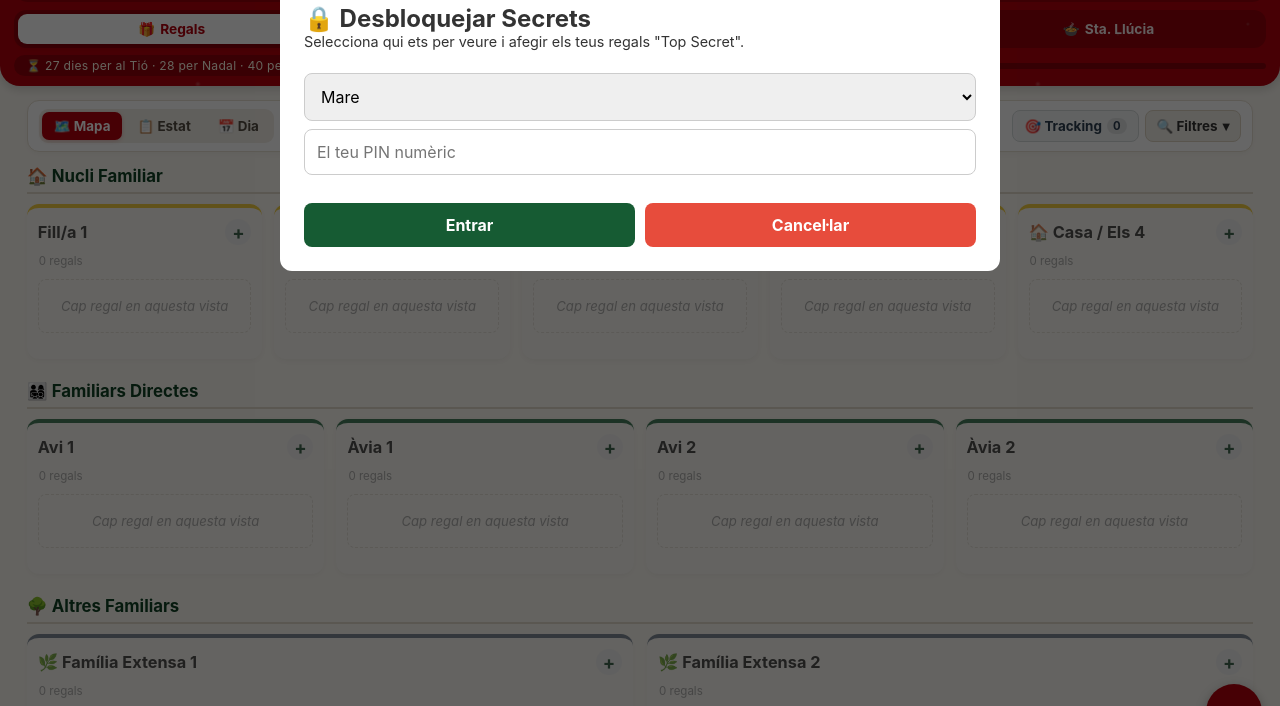
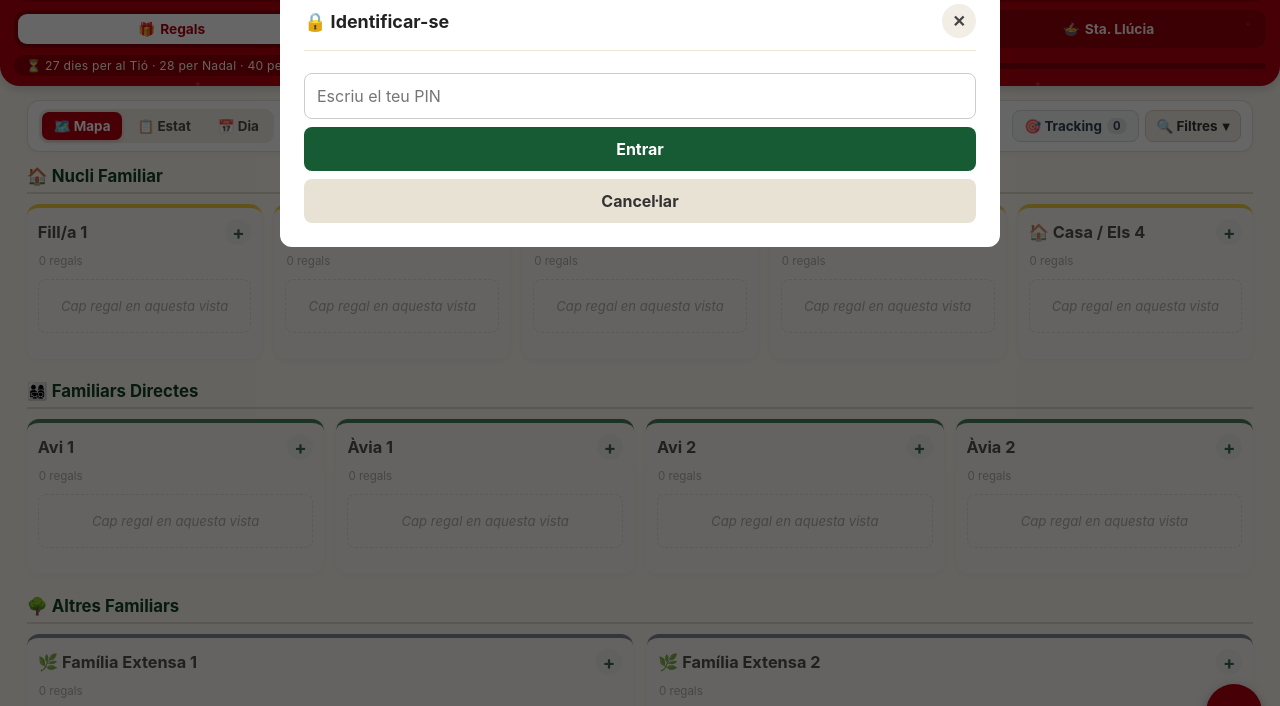
Before and after one commit to AOR941/nadal-app, a plain HTML site: page index.html in a window 1280 px wide. Both pictures are taken after a click on the element "Desbloquejar secrets". Shown: the part 40-746 px from the top of the page. Drawn offline with Linux system fonts and the light colour scheme.

Commit message:
Millores identificació
Updated the unlock modal to improve user interaction and added event handling.

```diff
--- a/index.html
+++ b/index.html
@@ -22,7 +22,7 @@
                 <div class="top-bar">
                     <div class="header-brand">
                         <span class="header-logo">🎄 Nadal Tracker</span>
-                        <span id="userStatus" class="header-user-tag">👨‍👩‍👧‍👧 Vista Familiar</span>
+                        <span id="userStatus" class="header-user-tag" onclick="app.openUnlockModal()" title="Identificar-se o canviar d'usuari" style="cursor:pointer;">👨‍👩‍👧‍👧 Vista Familiar</span>
                     </div>
                     <div class="top-bar-actions">
                         <button type="button" id="budgetPillBtn" class="header-pill-btn budget-pill" onclick="app.openBudgetsModal('ratios')" title="Obrir Control Econòmic">
@@ -205,17 +205,27 @@
     </div>
 
     <!-- MODAL: DESBLOQUEJAR SECRETS -->
-    <div id="unlockModal" class="modal">
-        <div class="modal-content">
-            <h2>🔒 Desbloquejar Secrets</h2>
-            <p style="font-size: 0.9em; margin-bottom: 15px;">Selecciona qui ets per veure i afegir els teus regals "Top Secret".</p>
-            <select id="unlockUser"></select>
-            <input type="password" id="unlockPin" pattern="[0-9]*" inputmode="numeric" placeholder="El teu PIN numèric">
+    <div id="unlockModal" class="modal" onclick="if (event.target === this) app.closeModal('unlockModal')">
+        <div class="modal-content unlock-modal-card">
+            <div class="gift-modal-header" style="padding:0 0 12px 0; margin-bottom:14px;">
+                <h2>🔒 Identificar-se</h2>
+                <button type="button" class="modal-close-icon" onclick="app.closeModal('unlockModal')" title="Tancar">✕</button>
+            </div>
 
-            <div style="display:flex; gap:10px; margin-top: 20px;">
-                <button onclick="app.unlock()">Entrar</button>
-                <button class="danger" onclick="app.closeModal('unlockModal')">Cancel·lar</button>
-            </div>
+            <form onsubmit="event.preventDefault(); app.unlock();">
+                <select id="unlockUser" class="hidden"></select>
+                <div id="unlockUserChips" class="unlock-user-chips"></div>
+
+                <input type="password" id="unlockPin" class="unlock-pin-input" pattern="[0-9]*" inputmode="numeric" autocomplete="one-time-code" placeholder="Escriu el teu PIN" oninput="app.onUnlockPinInput()" onkeydown="if (event.key === 'Escape') app.closeModal('unlockModal')">
+
+                <div id="unlockError" class="unlock-error hidden"></div>
+                <div id="unlockHint" class="unlock-hint"></div>
+
+                <div class="unlock-actions">
+                    <button type="submit" class="btn-save-main">Entrar</button>
+                    <button type="button" class="btn-cancel-subtle" onclick="app.closeModal('unlockModal')">Cancel·lar</button>
+                </div>
+            </form>
         </div>
     </div>
 
```
